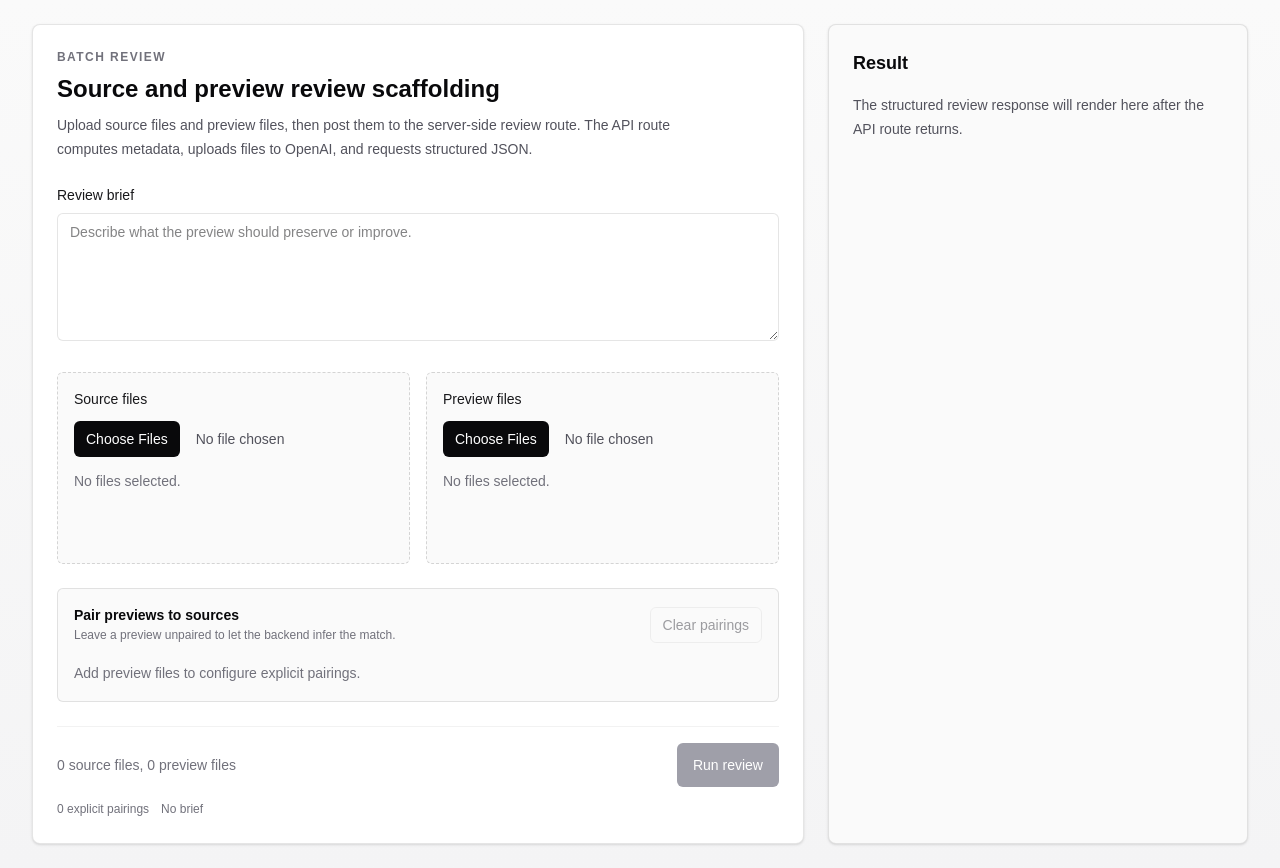
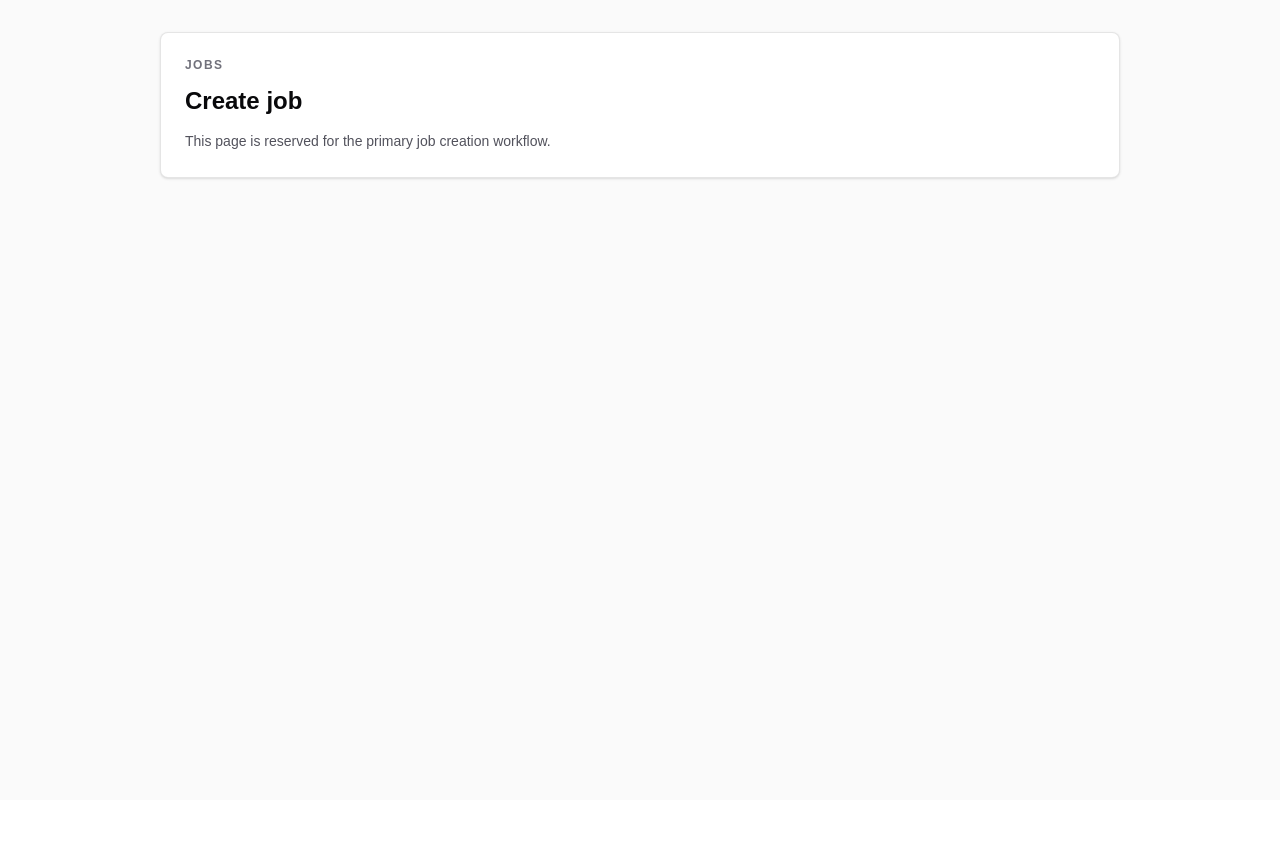
Before and after one commit to ggtoth/ethhack, a Next.js app: page / in a window 1280 px wide. After the commit the page ends 800 px from the top, so only its background shows below. Built offline with nearby package versions, Linux system fonts and the light colour scheme.

Commit message:
Made direct comparison into seperate page

```diff
--- /dev/null
+++ b/app/demo/direct-comparison/page.tsx
@@ -0,0 +1,9 @@
+import { ReviewWorkbench } from "@/components/review-workbench";
+
+export default function DirectComparisonDemoPage() {
+  return (
+    <main className="flex flex-1 bg-[linear-gradient(180deg,#fafafa_0%,#f4f4f5_100%)] dark:bg-[linear-gradient(180deg,#09090b_0%,#111113_100%)]">
+      <ReviewWorkbench />
+    </main>
+  );
+}
--- a/app/page.tsx
+++ b/app/page.tsx
@@ -1,9 +1,21 @@
-import { ReviewWorkbench } from "@/components/review-workbench";
-
 export default function Home() {
   return (
-    <main className="flex flex-1 bg-[linear-gradient(180deg,#fafafa_0%,#f4f4f5_100%)] dark:bg-[linear-gradient(180deg,#09090b_0%,#111113_100%)]">
-      <ReviewWorkbench />
+    <main className="flex flex-1 bg-zinc-50 dark:bg-zinc-950">
+      <div className="mx-auto flex w-full max-w-5xl flex-1 flex-col gap-8 px-4 py-8 sm:px-6 lg:px-8">
+        <section className="rounded-lg border border-black/10 bg-white p-6 shadow-sm dark:border-white/10 dark:bg-zinc-900">
+          <div className="max-w-2xl space-y-3">
+            <p className="text-xs font-semibold uppercase tracking-[0.12em] text-zinc-500">
+              Jobs
+            </p>
+            <h1 className="text-2xl font-semibold text-zinc-950 dark:text-zinc-50">
+              Create job
+            </h1>
+            <p className="text-sm leading-6 text-zinc-600 dark:text-zinc-400">
+              This page is reserved for the primary job creation workflow.
+            </p>
+          </div>
+        </section>
+      </div>
     </main>
   );
 }
```
Also changed, not shown: 1 other file (tests, documents, lock files or other folders).
